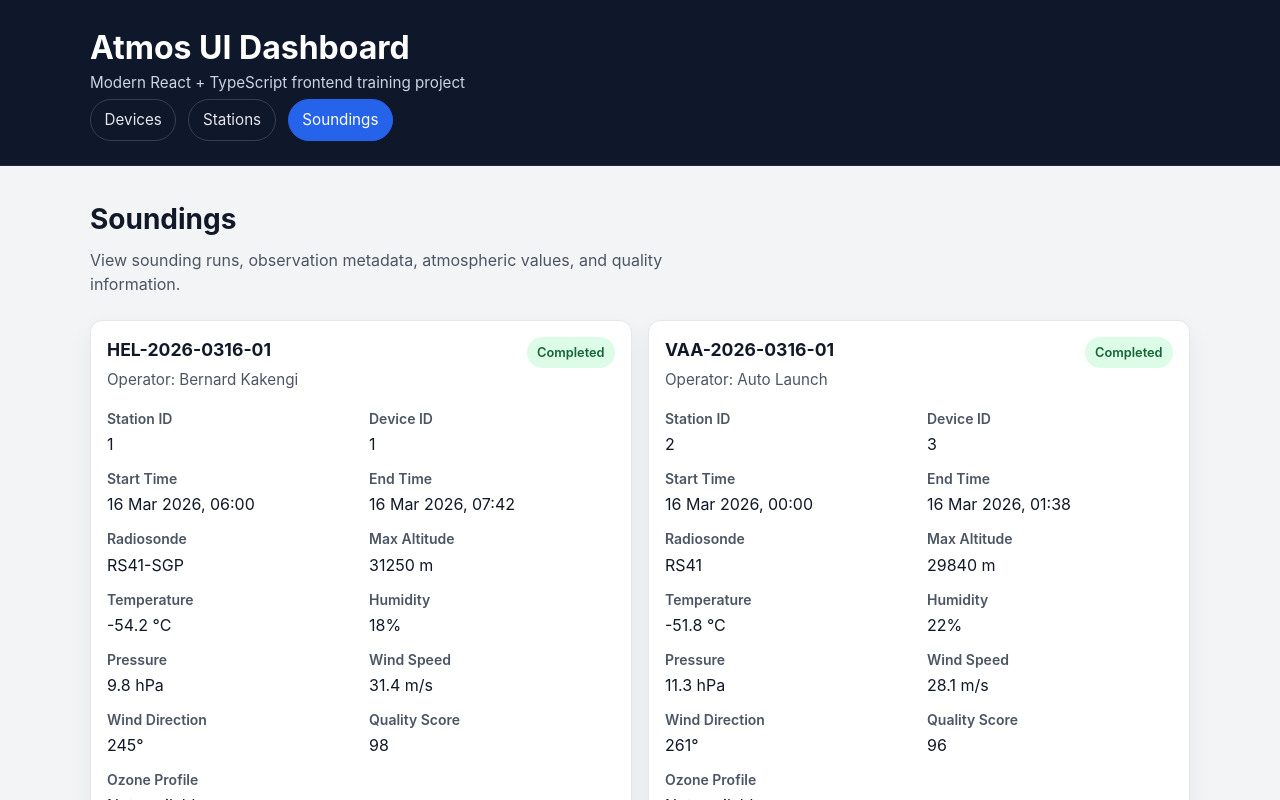
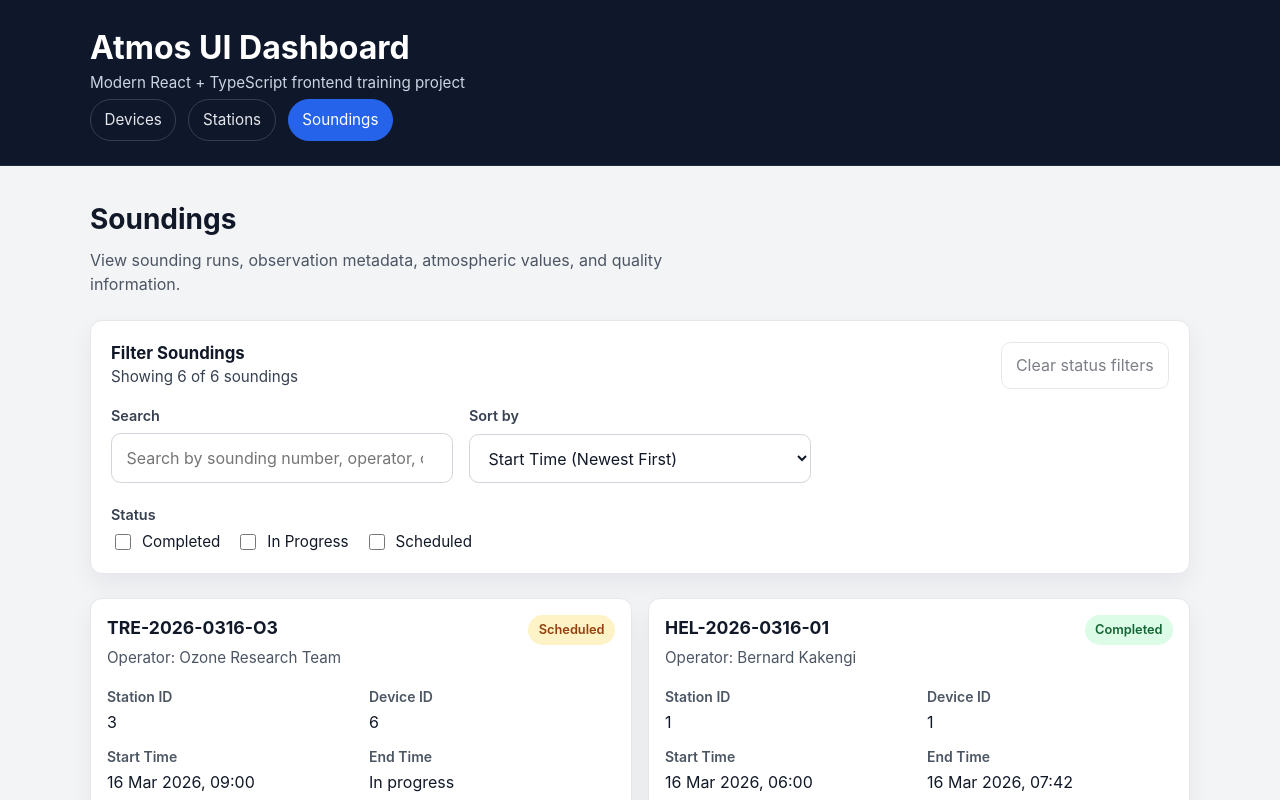
Before and after one commit to benk1/atmos-ui-dashboard, a React (Vite) app: page /soundings in a window 1280 px wide. Shown: the top 800 px of the page. Built offline with nearby package versions, Linux system fonts and the light colour scheme; data requests are answered from the project's data file.

Commit message:
feat: add soundings filtering and sorting

```diff
--- /dev/null
+++ b/src/features/soundings/components/SoundingFilters.tsx
@@ -0,0 +1,131 @@
+import type { JSX } from 'react';
+import type { SoundingStatus } from '../types/sounding';
+
+type SortOption =
+	| 'start-time-desc'
+	| 'quality-desc'
+	| 'altitude-desc'
+	| 'sounding-number-asc';
+
+type SoundingFiltersProps = {
+	searchTerm: string;
+	selectedStatuses: SoundingStatus[];
+	sortOption: SortOption;
+	onSearchChange: (value: string) => void;
+	onToggleStatus: (status: SoundingStatus) => void;
+	onClearStatuses: () => void;
+	onSortChange: (value: SortOption) => void;
+	totalCount: number;
+	filteredCount: number;
+};
+
+const statusOptions: SoundingStatus[] = [
+	'completed',
+	'in-progress',
+	'scheduled',
+];
+
+function formatStatusLabel(status: SoundingStatus): string {
+	switch (status) {
+		case 'in-progress':
+			return 'In Progress';
+		case 'scheduled':
+			return 'Scheduled';
+		case 'completed':
+		default:
+			return 'Completed';
+	}
+}
+
+export default function SoundingFilters({
+	searchTerm,
+	selectedStatuses,
+	sortOption,
+	onSearchChange,
+	onToggleStatus,
+	onClearStatuses,
+	onSortChange,
+	totalCount,
+	filteredCount,
+}: SoundingFiltersProps): JSX.Element {
+	return (
+		<section className="panel" aria-labelledby="sounding-filters-title">
+			<div className="filters">
+				<div className="filters__header">
+					<div>
+						<h3 id="sounding-filters-title" className="filters__title">
+							Filter Soundings
+						</h3>
+						<p className="filters__summary">
+							Showing {filteredCount} of {totalCount} soundings
+						</p>
+					</div>
+
+					<button
+						type="button"
+						className="filters__clear-button"
+						onClick={onClearStatuses}
+						disabled={selectedStatuses.length === 0}
+					>
+						Clear status filters
+					</button>
+				</div>
+
+				<div className="filters__controls">
+					<div className="form-field">
+						<label htmlFor="sounding-search" className="form-field__label">
+							Search
+						</label>
+						<input
+							id="sounding-search"
+							type="search"
+							className="form-field__input"
+							placeholder="Search by sounding number, operator, or radiosonde"
+							value={searchTerm}
+							onChange={(event) => onSearchChange(event.target.value)}
+						/>
+					</div>
+
+					<div className="form-field">
+						<label htmlFor="sounding-sort" className="form-field__label">
+							Sort by
+						</label>
+						<select
+							id="sounding-sort"
+							className="form-field__input"
+							value={sortOption}
+							onChange={(event) =>
+								onSortChange(event.target.value as SortOption)
+							}
+						>
+							<option value="start-time-desc">Start Time (Newest First)</option>
+							<option value="quality-desc">Quality Score (High to Low)</option>
+							<option value="altitude-desc">Max Altitude (High to Low)</option>
+							<option value="sounding-number-asc">Sounding Number (A–Z)</option>
+						</select>
+					</div>
+				</div>
+
+				<fieldset className="checkbox-group">
+					<legend className="checkbox-group__legend">Status</legend>
+
+					<div className="checkbox-group__options">
+						{statusOptions.map((status) => (
+							<label key={status} className="checkbox-option">
+								<input
+									type="checkbox"
+									className="checkbox-option__input"
+									checked={selectedStatuses.includes(status)}
+									onChange={() => onToggleStatus(status)}
+								/>
+								<span className="checkbox-option__label">
+									{formatStatusLabel(status)}
+								</span>
+							</label>
+						))}
+					</div>
+				</fieldset>
+			</div>
+		</section>
+	);
+}
--- /dev/null
+++ b/src/features/soundings/hooks/useSoundingFilters.ts
@@ -0,0 +1,99 @@
+import { useMemo, useState } from 'react';
+import type { Sounding, SoundingStatus } from '../types/sounding';
+
+type SortOption =
+	| 'start-time-desc'
+	| 'quality-desc'
+	| 'altitude-desc'
+	| 'sounding-number-asc';
+
+type UseSoundingFiltersResult = {
+	searchTerm: string;
+	selectedStatuses: SoundingStatus[];
+	sortOption: SortOption;
+	setSearchTerm: (value: string) => void;
+	toggleStatus: (status: SoundingStatus) => void;
+	clearStatuses: () => void;
+	setSortOption: (value: SortOption) => void;
+	filteredSoundings: Sounding[];
+};
+
+export function useSoundingFilters(
+	soundings: Sounding[],
+): UseSoundingFiltersResult {
+	const [searchTerm, setSearchTerm] = useState<string>('');
+	const [selectedStatuses, setSelectedStatuses] = useState<SoundingStatus[]>(
+		[],
+	);
+	const [sortOption, setSortOption] = useState<SortOption>('start-time-desc');
+
+	const toggleStatus = (status: SoundingStatus) => {
+		setSelectedStatuses((previousStatuses) =>
+			previousStatuses.includes(status)
+				? previousStatuses.filter((item) => item !== status)
+				: [...previousStatuses, status],
+		);
+	};
+
+	const clearStatuses = () => {
+		setSelectedStatuses([]);
+	};
+
+	const filteredSoundings = useMemo(() => {
+		const normalizedSearch = searchTerm.trim().toLowerCase();
+
+		const filtered = soundings.filter((sounding) => {
+			const matchesSearch =
+				normalizedSearch.length === 0 ||
+				sounding.soundingNumber.toLowerCase().includes(normalizedSearch) ||
+				sounding.operator.toLowerCase().includes(normalizedSearch) ||
+				sounding.radiosondeModel.toLowerCase().includes(normalizedSearch);
+
+			const matchesStatus =
+				selectedStatuses.length === 0 ||
+				selectedStatuses.includes(sounding.status);
+
+			return matchesSearch && matchesStatus;
+		});
+
+		const sorted = [...filtered].sort((firstSounding, secondSounding) => {
+			switch (sortOption) {
+				case 'quality-desc':
+					return (
+						(secondSounding.qualityScore ?? -1) -
+						(firstSounding.qualityScore ?? -1)
+					);
+
+				case 'altitude-desc':
+					return (
+						secondSounding.maxAltitudeMeters - firstSounding.maxAltitudeMeters
+					);
+
+				case 'sounding-number-asc':
+					return firstSounding.soundingNumber.localeCompare(
+						secondSounding.soundingNumber,
+					);
+
+				case 'start-time-desc':
+				default:
+					return (
+						new Date(secondSounding.startTime).getTime() -
+						new Date(firstSounding.startTime).getTime()
+					);
+			}
+		});
+
+		return sorted;
+	}, [soundings, searchTerm, selectedStatuses, sortOption]);
+
+	return {
+		searchTerm,
+		selectedStatuses,
+		sortOption,
+		setSearchTerm,
+		toggleStatus,
+		clearStatuses,
+		setSortOption,
+		filteredSoundings,
+	};
+}
--- a/src/features/soundings/pages/SoundingsPage.tsx
+++ b/src/features/soundings/pages/SoundingsPage.tsx
@@ -2,11 +2,24 @@ import type { JSX } from 'react';
 import EmptyState from '../../../components/feedback/EmptyState';
 import ErrorState from '../../../components/feedback/ErrorState';
 import LoadingState from '../../../components/feedback/LoadingState';
+import SoundingFilters from '../components/SoundingFilters';
 import SoundingList from '../components/SoundingList';
+import { useSoundingFilters } from '../hooks/useSoundingFilters';
 import { useSoundings } from '../hooks/useSoundings';
 
 export default function SoundingsPage(): JSX.Element {
 	const { soundings, isLoading, error } = useSoundings();
+
+	const {
+		searchTerm,
+		selectedStatuses,
+		sortOption,
+		setSearchTerm,
+		toggleStatus,
+		clearStatuses,
+		setSortOption,
+		filteredSoundings,
+	} = useSoundingFilters(soundings);
 
 	return (
 		<section className="page-section" aria-labelledby="soundings-page-title">
@@ -22,10 +35,26 @@ export default function SoundingsPage(): JSX.Element {
 				<LoadingState message="Loading soundings..." />
 			) : error ? (
 				<ErrorState message={error} />
-			) : soundings.length === 0 ? (
-				<EmptyState message="No soundings found." />
 			) : (
-				<SoundingList soundings={soundings} />
+				<>
+					<SoundingFilters
+						searchTerm={searchTerm}
+						selectedStatuses={selectedStatuses}
+						sortOption={sortOption}
+						onSearchChange={setSearchTerm}
+						onToggleStatus={toggleStatus}
+						onClearStatuses={clearStatuses}
+						onSortChange={setSortOption}
+						totalCount={soundings.length}
+						filteredCount={filteredSoundings.length}
+					/>
+
+					{filteredSoundings.length === 0 ? (
+						<EmptyState message="No soundings match the current filters." />
+					) : (
+						<SoundingList soundings={filteredSoundings} />
+					)}
+				</>
 			)}
 		</section>
 	);
```
